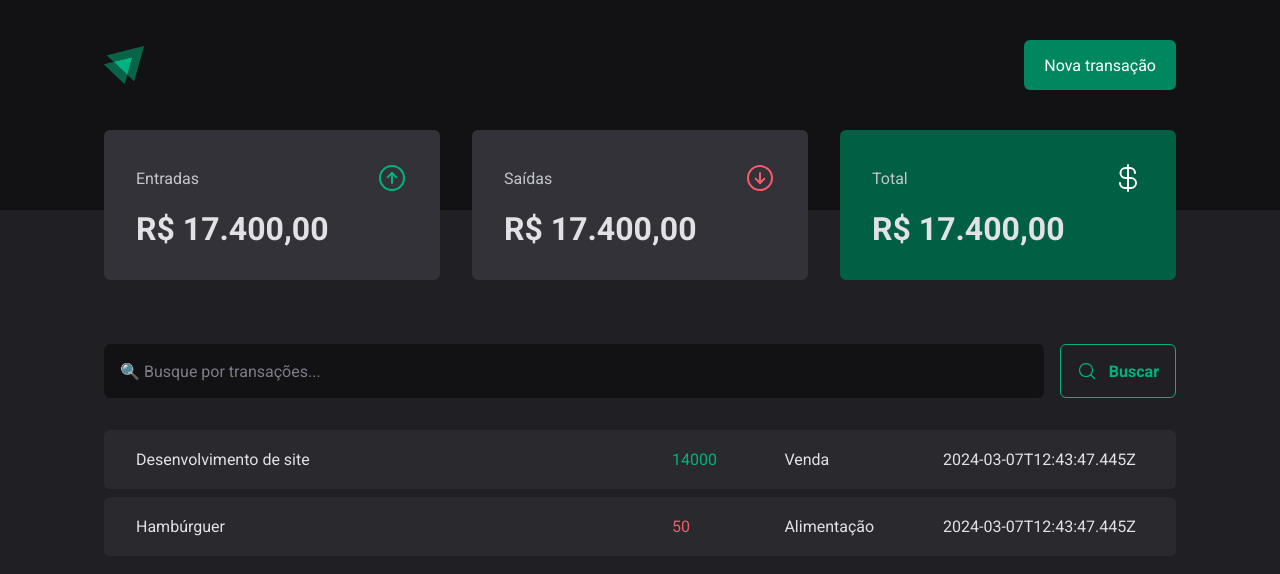
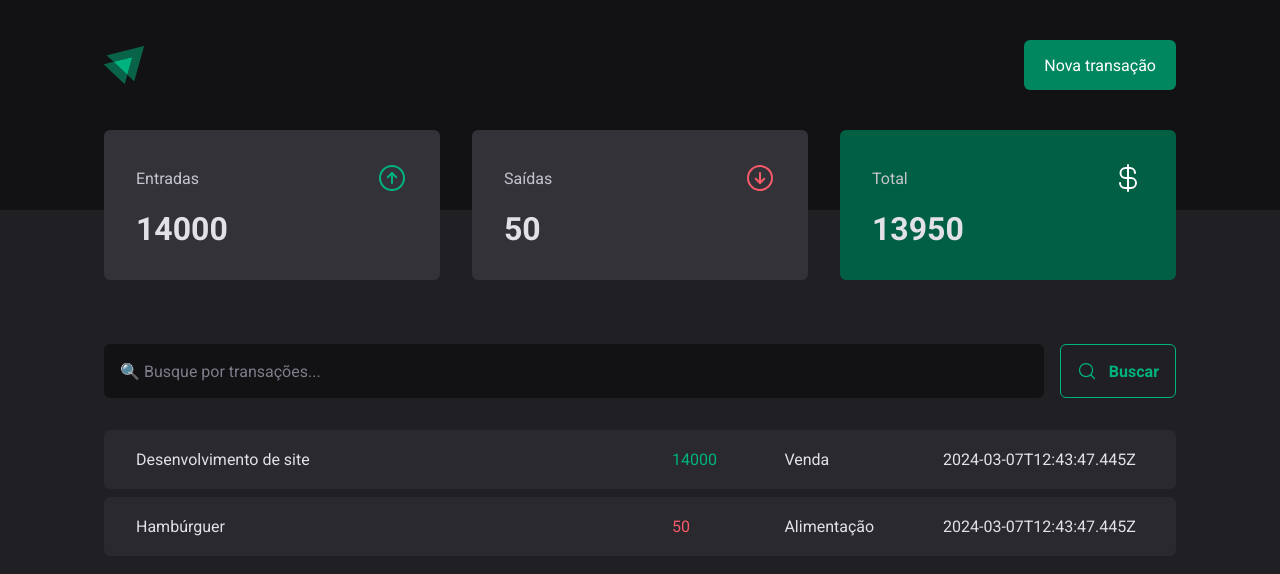
Before and after one commit to Wellington-Henrique/03-dt-money, a React (Vite) app: page / in a window 1280 px wide. Shown: the top 574 px of the page. Built offline with nearby package versions, Linux system fonts and the light colour scheme; data requests are answered from the project's data file.

Commit message:
Conexão com a API: Calculando resumo de transações

```diff
--- a/src/components/Summary/index.tsx
+++ b/src/components/Summary/index.tsx
@@ -6,6 +6,18 @@
 export function Summary() {
     const { transactions } = useContext(TransactionsContext)
 
+    const summary = transactions.reduce((acc, transaction) => {
+        if (transaction.type ==='income')
+            acc.income += transaction.price
+        else
+            acc.outcome += transaction.price
+
+            acc.total = acc.income - acc.outcome
+
+        return acc;
+
+    }, {income: 0, outcome: 0, total: 0})
+
     return (
         <SummaryContainer>
             <SummaryCard>
@@ -13,7 +25,7 @@
                     <span>Entradas</span>
                     <ArrowCircleUp size={32} color="#00b37e"/>
                 </header>
-                <strong>R$ 17.400,00</strong>
+                <strong>{summary.income}</strong>
             </SummaryCard>
 
             <SummaryCard>
@@ -21,7 +33,7 @@
                     <span>Saídas</span>
                     <ArrowCircleDown size={32} color="#f75a68"/>
                 </header>
-                <strong>R$ 17.400,00</strong>
+                <strong>{summary.outcome}</strong>
             </SummaryCard>
 
             <SummaryCard variant="green">
@@ -29,7 +41,7 @@
                     <span>Total</span>
                     <CurrencyDollar size={32} color="#fff"/>
                 </header>
-                <strong>R$ 17.400,00</strong>
+                <strong>{summary.total}</strong>
             </SummaryCard>
         </SummaryContainer>
     )
```
